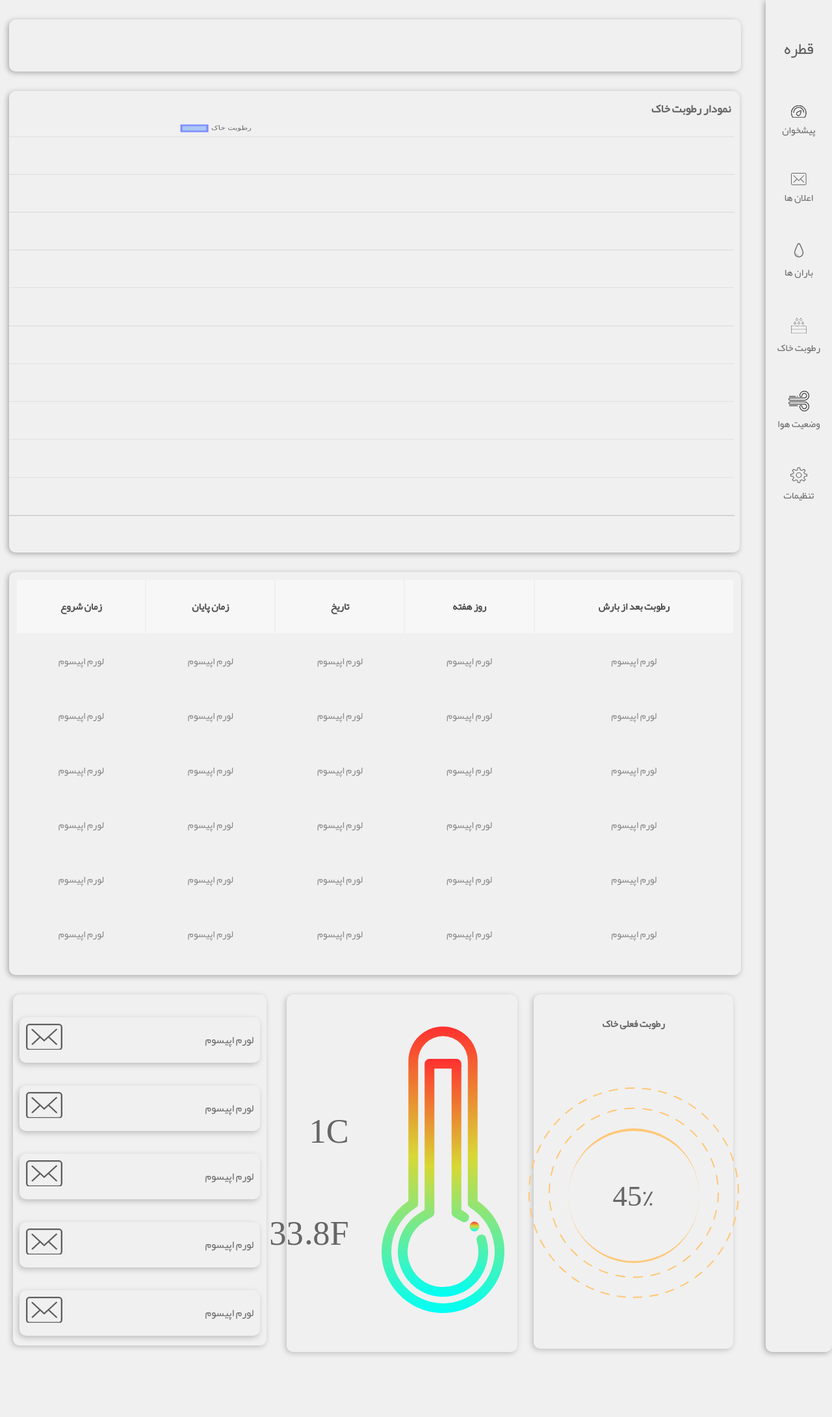
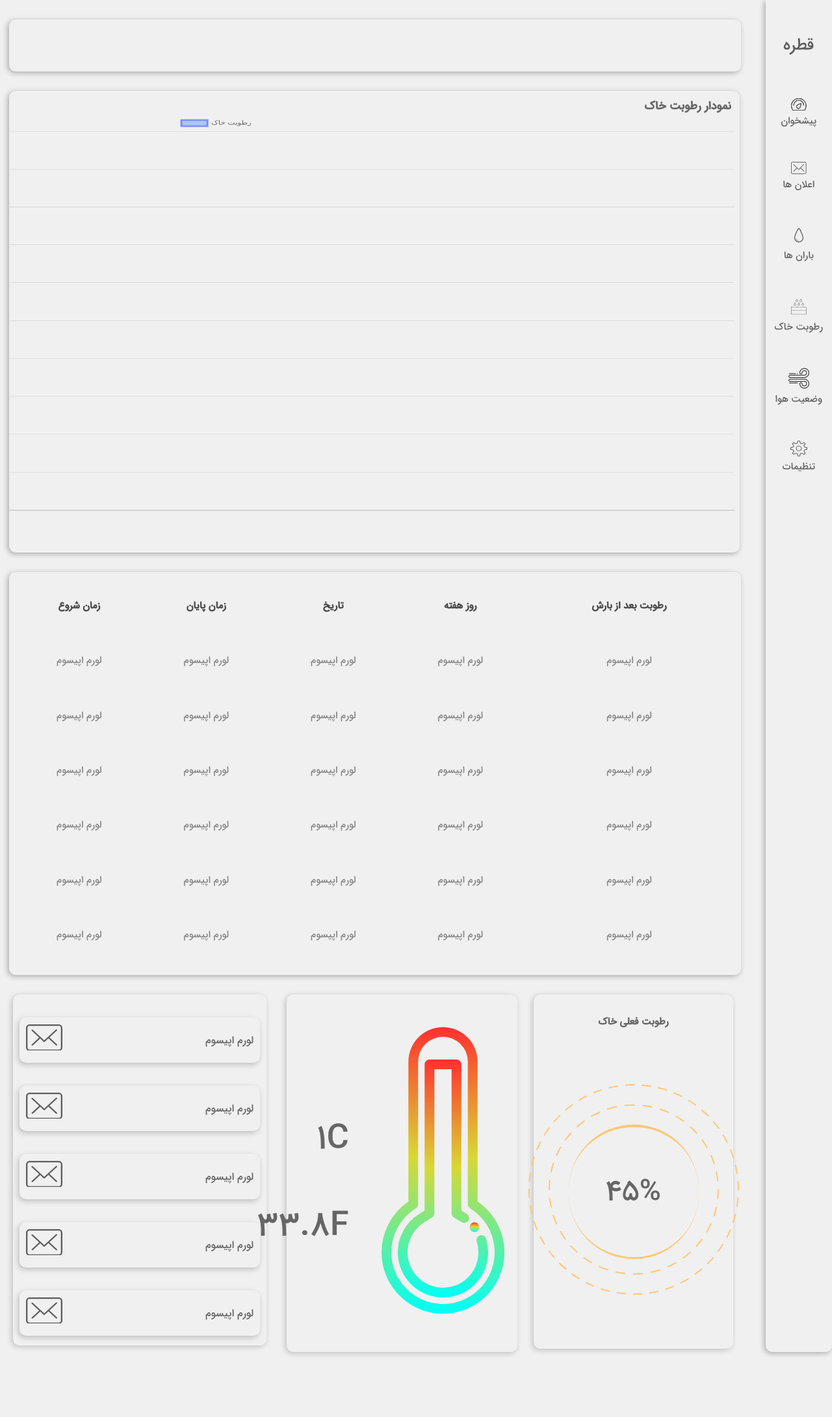
Before and after one commit to Reza-mohseni/ghatre, a PHP site: template app/views/Counter/Counter.html in a window 1280 px wide. Shown: the whole page at 65% size. Run offline with PHP 8.4, Linux system fonts and the light colour scheme; the template is opened without the code that fills it, so the values that code supplies are empty; some libraries are stand-ins or nearby versions.

Commit message:
ممممپ

```diff
--- a/app/views/assets/Counter/css/Counter.css
+++ b/app/views/assets/Counter/css/Counter.css
@@ -18,20 +18,19 @@
     src: url(../../font/BNazanin.woff2)format(woff2);
 }
 
-* {
-    font-family: yekan;
-    direction: rtl;
-}
+
 
 html {
     font-size: 15px;
 }
 
 body {
+    font-family: iransans;
     margin: 0;
     padding: 0;
     height: 2180px;
     max-width: 2000px;
+    direction: rtl;
 }
 
 /* منوی راست */
@@ -203,19 +202,27 @@ table {
 }
 
 .t-heder {
-    background-color: #F7F7F7;
     color: #4b4b4b;
 }
 
 .t-item {
-    border-bottom: 1px solid rgba(112, 112, 112, 0.308);
     color: #888888;
     transition: all ease 0.2s;
 }
 
-.t-item:hover {
-    background-color: #F7F7F7;
-    color: #666666;
+.tabel-box table {
+    border-collapse: collapse;
+    width: 100%;
+    margin: 0;
+    padding: 0;
+}
+
+.tabel-box th,
+.tabel-box td {
+    padding: 0;
+    margin: 0;
+    border: 0;
+    text-align: center;
 }
 
 /* جدول بارش و آبیارری پایان */
@@ -412,9 +419,6 @@ table {
     }
 
 }
-
-@media screen and (max-width:910px) {}
-
 @media screen and (max-width:768px) {
     * {
         font-size: 14px;
@@ -482,14 +486,17 @@ table {
         color: rgba(130, 36, 218, 0.651);
     }
 }
+
 @media screen and (max-width:425px) {
     .chart-box canvas {
         height: 500px !important;
     }
+
     .chart-box {
         height: 580px !important;
     }
 }
+
 /* respansev end */
 
 /* اسکرول بار */
--- a/app/views/assets/Counter/js/Counter.js
+++ b/app/views/assets/Counter/js/Counter.js
@@ -26,7 +26,7 @@ $(document).ready(function () {
 
   function updateChart() {
     $.ajax({
-      url: 'data.php',
+      url: 'https://danatm.ir/app/controllers/watering/GetDatalast30days.php',
       method: 'GET',
       success: function (response) {
         console.log("Data received from PHP: ", response);
```
